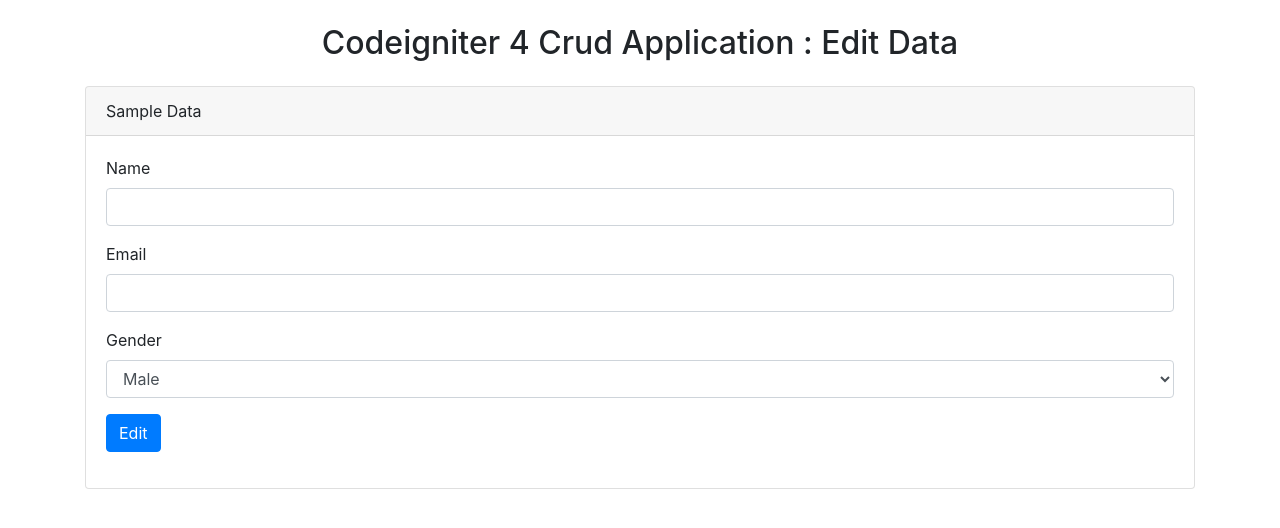
After one commit to julie-j-code/codeigniter-4-CRUD-Tutorial, a CodeIgniter 4 app: template app/Views/edit_data.php in a window 1280 px wide. The commit adds this page. Shown: the top 528 px of the page. Run offline with PHP 8.4 and a stand-in for CodeIgniter, Linux system fonts and the light colour scheme; the template is opened without the code that fills it, so the values that code supplies are empty; some libraries are stand-ins or nearby versions.

Commit message:
Codeigniter 4 CRUD Tutorial - Edit or Update Mysql Table Data

```diff
--- a/app/Views/crud_view.php
+++ b/app/Views/crud_view.php
@@ -54,7 +54,7 @@
                                     <td>' . $user["name"] . '</td>
                                     <td>' . $user["email"] . '</td>
                                     <td>' . $user["gender"] . '</td>
-                                    <td></td>
+                                    <td><a href="'.base_url().'/crud/fetch_single_data/'.$user["id"].'" class="btn btn-sm btn-warning">Edit</a></td>
                                     <td></td>
                                 </tr>';
                             }
--- /dev/null
+++ b/app/Views/edit_data.php
@@ -0,0 +1,80 @@
+<!DOCTYPE html>
+<html lang="en">
+
+<head>
+    <meta charset="utf-8">
+    <meta name="viewport" content="width=device-width, initial-scale=1, user-scalable=yes">
+    <link rel="stylesheet" href="https://stackpath.bootstrapcdn.com/bootstrap/4.5.0/css/bootstrap.min.css">
+    <title>Codeigniter 4 Crud Application - Edit data</title>
+    <!--  -->
+</head>
+
+<body>
+
+    <div class="container">
+        <h2 class="text-center mt-4 mb-4">Codeigniter 4 Crud Application : Edit Data</h2>
+
+        <?php
+        $validation = \Config\Services::validation();
+        ?>
+
+        <div class="card">
+            <div class="card-header">
+                <div class="row">
+                    <div class="col">Sample Data</div>
+                    <div class="col text-right">
+
+                    </div>
+                </div>
+            </div>
+            <div class="card-body">
+                <form action="<?php echo base_url("/crud/edit_validation") ?>">
+                    <div class="form-group">
+                        <label for="name">Name</label>
+                        <input type="text" name="name" class="form-control" value="<?php echo $user_data['name']?>">
+                        <?php
+                        if ($validation->getError('name')) {
+                            echo '<div class="alert alert-danger mt-2">' . $validation->getError('name') . '</div>';
+                        }
+                        ?>
+                    </div>
+                    <div class="form-group">
+
+                        <label for="email">Email</label>
+                        <input type="text" name="email" class="form-control" value="<?php echo $user_data['email'] ?>">
+                        <?php
+                        if ($validation->getError('email')) {
+                            echo "
+                            <div class='alert alert-danger mt-2'>
+                            " . $validation->getError('email') . "
+                            </div>
+                            ";
+                        }
+                        ?>
+                    </div>
+                    <div class="form-group">
+                        <label for="gender">Gender</label>
+                        <select type="text" name="gender" class="form-control">
+                            <option value="Male" <?php if($user_data['gender']=='Male') echo "selected"; ?>>Male</option>
+                            <option value="Female" <?php if($user_data['gender']=='Female') echo "selected"; ?>>Female</option>
+                        </select>
+
+                        <?php
+                        if ($validation->getError('gender')) {
+                            echo '<div class="alert alert-danger mt-2">' . $validation->getError("gender") . ' </div>';
+                        }
+                        ?>
+                    </div>
+
+                    <div class="form-group">
+                        <!-- Attention ! -->
+                        <input type="hidden" name="id" value="<?php echo $user_data['id']; ?>" />
+                        <button type="submit" class="btn btn-primary">Edit</button>
+                    </div>
+
+                </form>
+            </div>
+
+        </div>
+    </div>
+</body>
```
Also changed, not shown: app/Controllers/Crud.php (+58 -12 lines).
